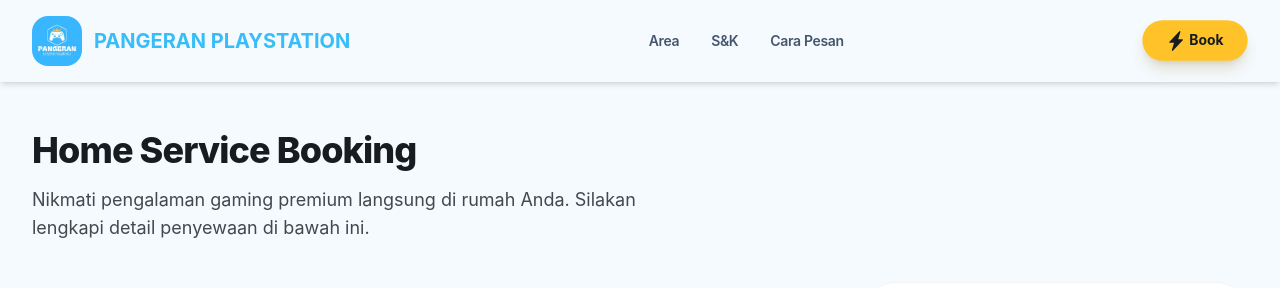
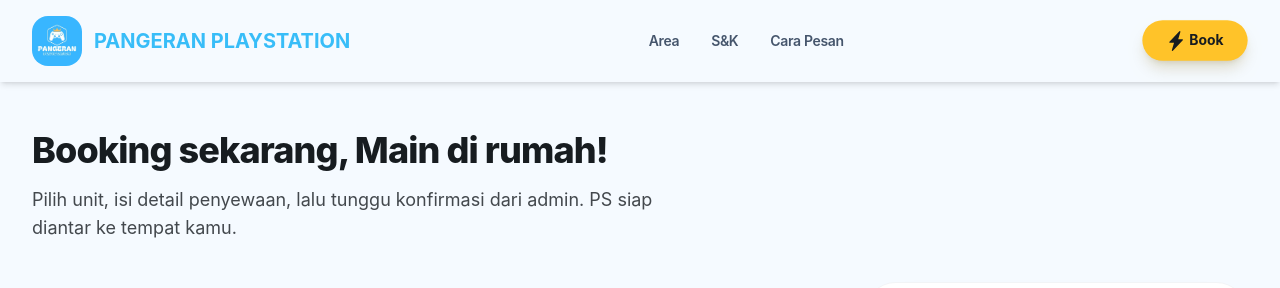
Before and after one commit to dvpms/pangeran-playstation-web, a Next.js app: page /booking in a window 1280 px wide. Shown: the top 288 px of the page. Built offline with nearby package versions, Linux system fonts and the light colour scheme; no server answers; the database is empty.

Commit message:
feat(booking): update booking page content for clarity and engagement

```diff
--- a/src/app/(public)/booking/page.jsx
+++ b/src/app/(public)/booking/page.jsx
@@ -13,11 +13,11 @@ export default async function BookingPage() {
       <div className="max-w-7xl mx-auto px-4 md:px-8">
         <div className="mb-10">
           <h1 className="text-4xl font-extrabold text-surface-on tracking-tight mb-4">
-            Home Service Booking
+            Booking sekarang, Main di rumah!
           </h1>
           <p className="text-surface-on/80 text-lg max-w-2xl">
-            Nikmati pengalaman gaming premium langsung di rumah Anda. Silakan
-            lengkapi detail penyewaan di bawah ini.
+            Pilih unit, isi detail penyewaan, lalu tunggu konfirmasi
+            dari admin. PS siap diantar ke tempat kamu.
           </p>
         </div>
 
```
